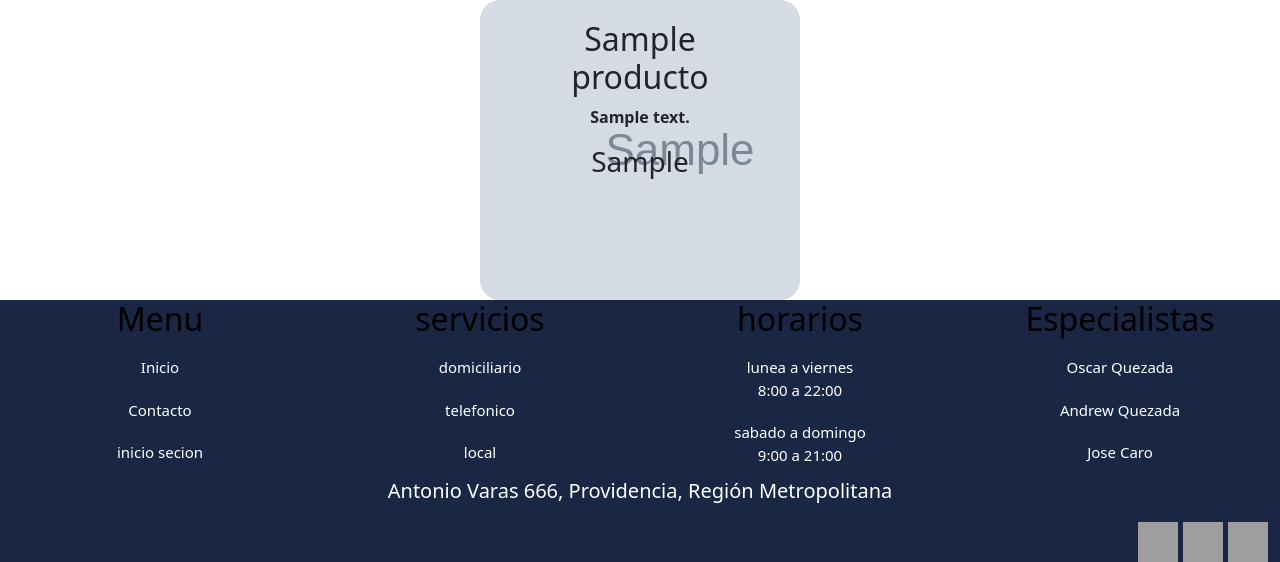
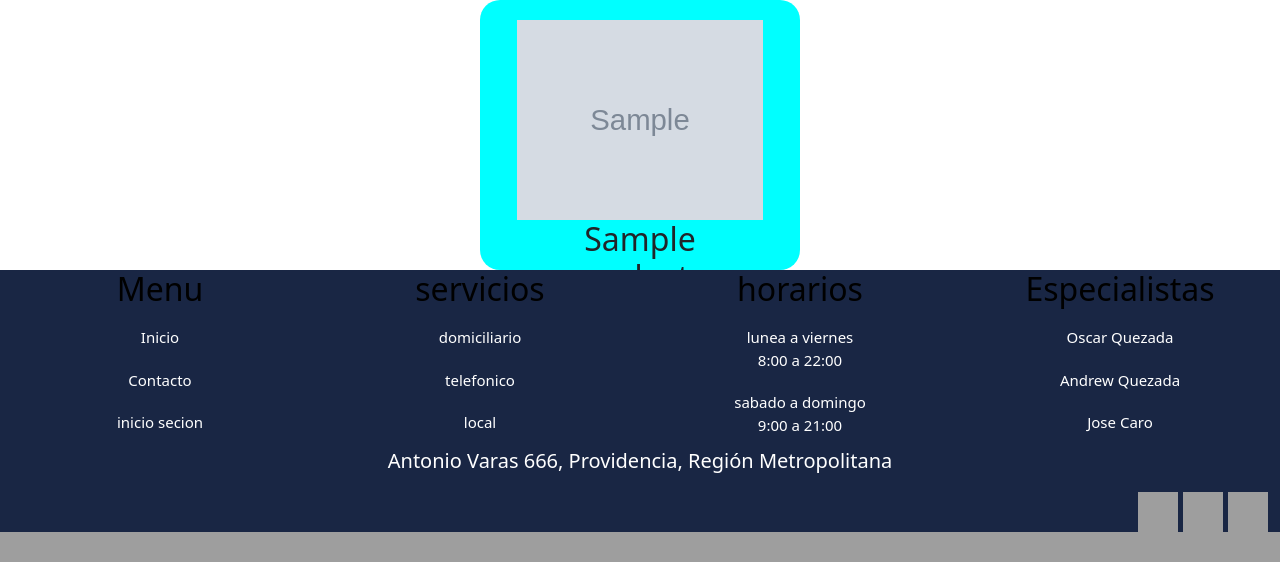
Before and after one commit to oscarquezada/pucoshop, a Django app: page / in a window 1280 px wide. Shown: the part 1087-1649 px from the top of the page. After the commit the page ends 1619 px from the top, so only its background shows below. Run offline with Django 3.2, Linux system fonts and the light colour scheme; tables that the repository leaves empty hold one stand-in row (values such as "Sample post"); grey boxes marked "Sample" are stand-in pictures; grey boxes are pictures that could not be loaded.

Commit message:
arreglado el error de las imagenes de los productos,falta solo poner imagenes de el carrusel y mejorar diseño

```diff
--- a/PucoShop/urls.py
+++ b/PucoShop/urls.py
@@ -16,8 +16,13 @@
 
 from django.contrib import admin
 from django.urls import path, include
-
+from puco import views
+from . import settings
+from django.contrib.staticfiles.urls import static
+from django.contrib.staticfiles.urls import staticfiles_urlpatterns
 urlpatterns = [
     path('admin/', admin.site.urls),
     path('', include('puco.urls')),
 ]
+urlpatterns += staticfiles_urlpatterns()
+urlpatterns += static(settings.MEDIA_URL, document_root=settings.MEDIA_ROOT)
--- a/puco/static/css/style.css
+++ b/puco/static/css/style.css
@@ -44,16 +44,17 @@
 
 }
 .producto{
-
+    background-color: aqua;
     overflow: hidden;
     font-weight: bolder;
     display:inline-block!important;
-    margin: 30px 50px;
+    margin: 20px;
     padding: 20px;
     text-align: center;
-    height: 300px;
+    height: 270px;
     transition: all 2s;
     border-radius: 20px;
+
 }
 
 @media only screen and (max-width: 768px){
--- a/puco/templates/puco/principal.html
+++ b/puco/templates/puco/principal.html
@@ -67,9 +67,9 @@
     <div class="row">
     {% for ser in producto %}
 
-        <div class=" row producto col-8 col-sm-4 col-lg-3 " style="background-image: url('{{MEDIA_URL}}{{ser.imagen.url}}'); margin: auto;"  >
+        <div class=" row producto col-8 col-sm-4 col-lg-3 " style="margin: auto;"  >
 
-
+            <img style="width: 270px;height: 200px;" src="{{MEDIA_URL}}{{ser.imagen.url}}">
             <h2>{{ ser.title }} </h2>
             <p>{{ ser.text}}</p>
             <h3>{{ ser.precio }}</h3>
--- a/puco/urls.py
+++ b/puco/urls.py
@@ -5,4 +5,6 @@
 
 urlpatterns = [
     path('', views.producto, name='principal'),
+
+
 ]
```
Also changed, not shown: db.sqlite3.
